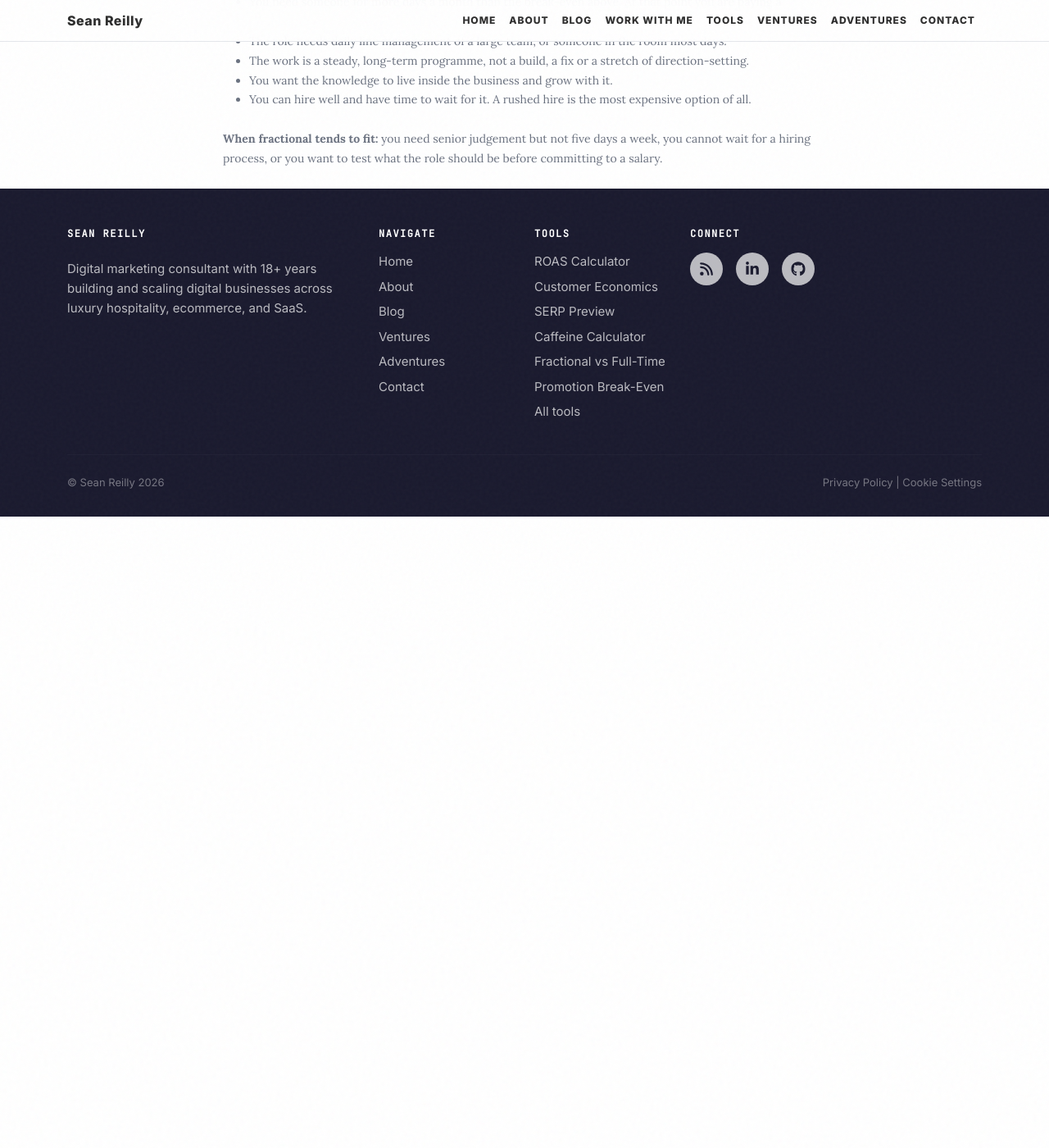
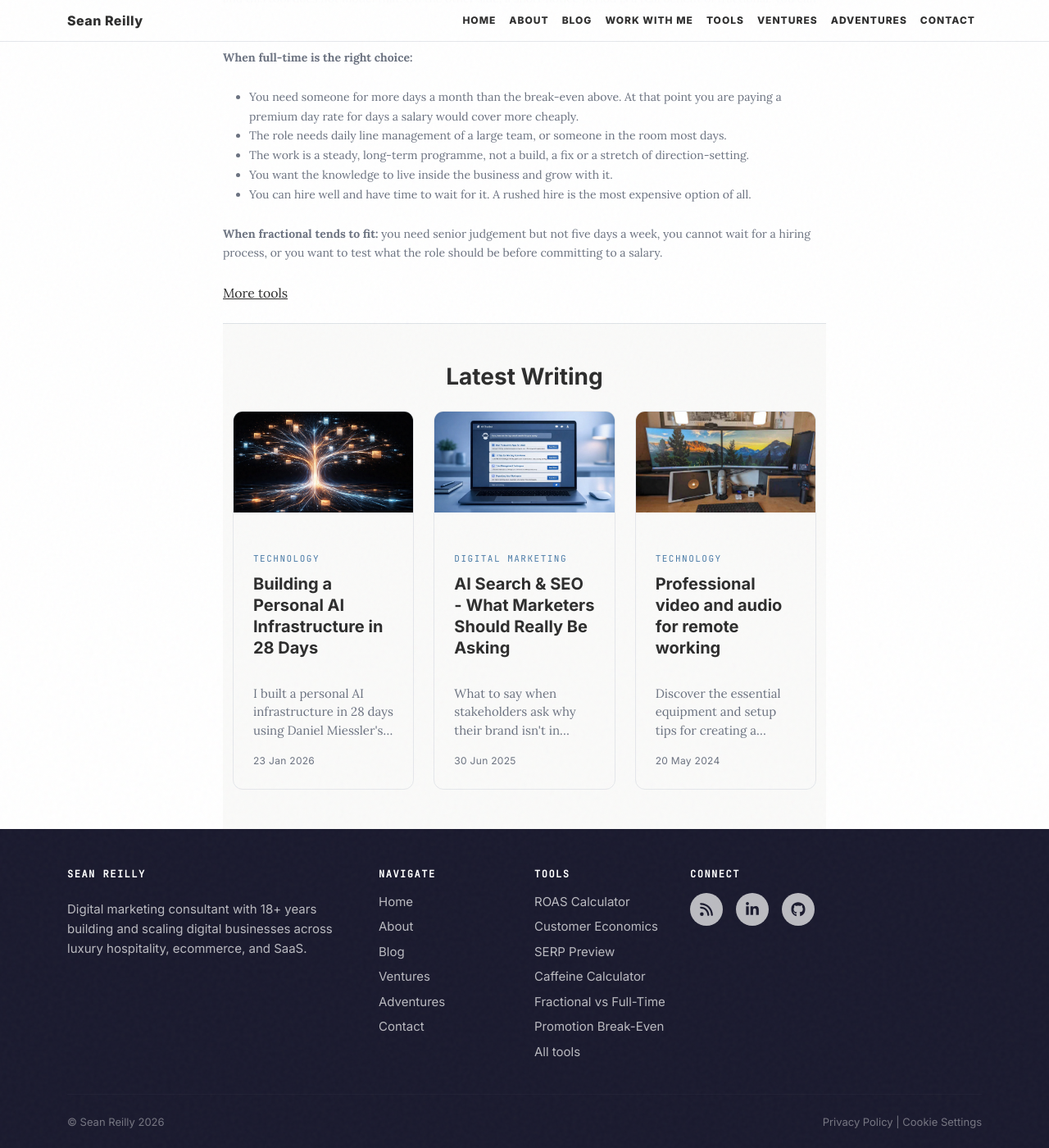
Before and after one commit to seanreillyesq/seanreillyesq.github.io, a Jekyll site: the page built from fractional-vs-full-time.html, in a window 1280 px wide and 1400 px high, scrolled down 3894 px. Shown: the whole window at 82% size. Built offline with Jekyll 4.4.1, drawn with Linux system fonts in a browser that asks for light colours; before the commit the page ends 4524 px from its top, so only the background shows below that; some of the changed text lies outside the part shown.

Commit message:
Wire the fractional calculator into the tools hub
The hub now lists every tool: true page and expects the shared CTA, a
More tools link and the real tool-events helper, so the page uses them
and the spec reads tool_* events from dataLayer.

Co-Authored-By: Claude Sonnet 5.5 <noreply@anthropic.com>
Claude-Session: https://claude.ai/code/session_01AG7GABMb5WwUVfQi8szFmT

```diff
--- a/fractional-vs-full-time.html
+++ b/fractional-vs-full-time.html
@@ -13,6 +13,8 @@ tool_group: business
 tool_summary: "What does a senior digital leader really cost me, full-time versus fractional?"
 tool_order: 4
 ---
+
+<script src="/js/tool-events.js" defer></script>
 
 <style>
 .fvf-intro { margin-bottom: 1.5rem; }
@@ -353,7 +355,7 @@ tool_order: 4
         <svg id="fvf-chart" viewBox="0 0 320 240" role="img" aria-label="Bar chart comparing full-time and fractional cost"></svg>
     </div>
 </div>
-<!-- tool-cta -->
+{% include tool-cta.html text="Whether a fractional leader or a full-time hire is the better buy depends on the days you really need. If you want an honest view on yours, that is what I do." %}
 
 <hr class="fvf-divider">
 
@@ -378,6 +380,24 @@ tool_order: 4
     </ul>
     <p><strong>When fractional tends to fit:</strong> you need senior judgement but not five days a week, you cannot wait for a hiring process, or you want to test what the role should be before committing to a salary.</p>
 </div>
+
+<p class="text-muted small mb-4 tool-more"><a href="/tools/">More tools</a></p>
+
+<!-- Latest Writing -->
+<section class="py-5 border-top" style="background-color: var(--color-surface);">
+    <div class="container">
+        <h2 class="text-center fw-bold mb-4" style="font-size: 1.75rem;">Latest Writing</h2>
+        <div class="row g-4">
+            {% assign card_count = 0 %}
+            {% for post in site.posts %}{% unless post.hidden or card_count >= 3 %}
+            <div class="col-md-6 col-lg-4">
+                {% include post-card.html post=post %}
+            </div>
+            {% assign card_count = card_count | plus: 1 %}
+            {% endunless %}{% endfor %}
+        </div>
+    </div>
+</section>
 
 <script>
 (function() {
```
Also changed, not shown: tests/specs/fractional-vs-full-time.spec.js (+25 -15 lines).
